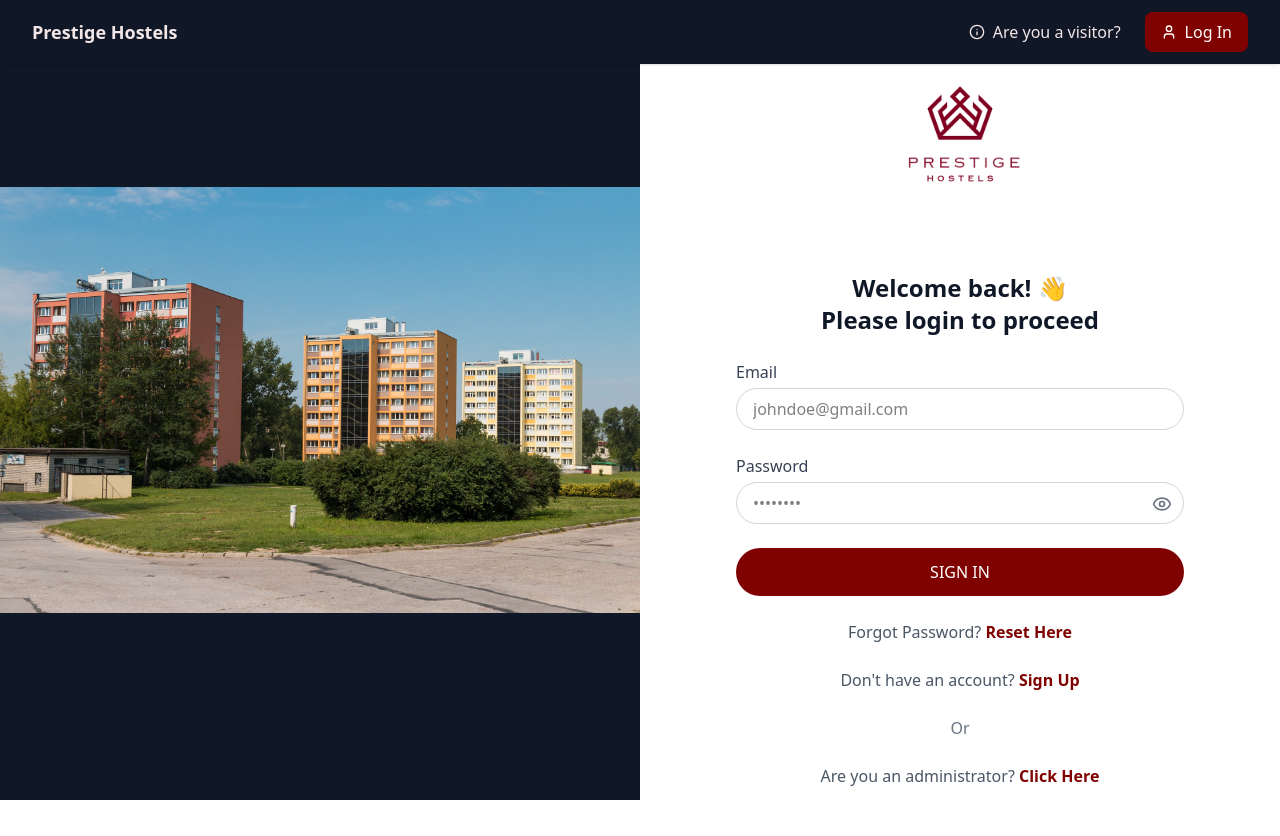
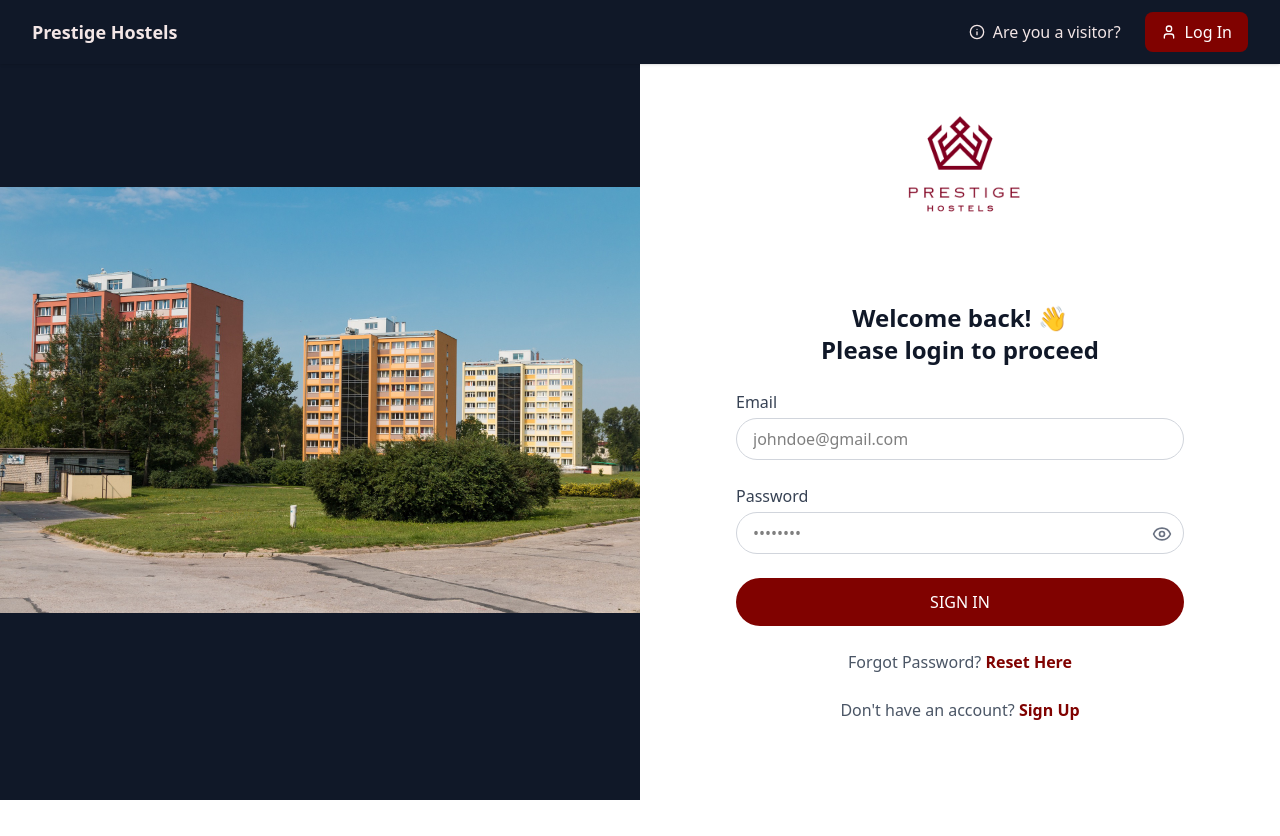
Before and after one commit to Allan-Binga/Modern-Hostel-Management-System, a React (Vite) app in the folder client/: page /login in a window 1280 px wide. After the commit the page ends 800 px from the top, so only its background shows below. Built offline with nearby package versions, Linux system fonts and the light colour scheme; no server answers.

Commit message:
Temporary admin link removal.

```diff
--- a/client/src/pages/Tenant/Login.jsx
+++ b/client/src/pages/Tenant/Login.jsx
@@ -164,14 +164,14 @@
           </p>
 
           {/* Divider */}
-          <div className="flex items-center justify-center space-x-2">
+          {/* <div className="flex items-center justify-center space-x-2">
             <hr className="w-1/4 border-gray-300" />
             <span className="text-md text-gray-500">Or</span>
             <hr className="w-1/4 border-gray-300" />
-          </div>
+          </div> */}
 
           {/* Administrator Signup */}
-          <p className="text-center text-md text-gray-600">
+          {/* <p className="text-center text-md text-gray-600">
             Are you an administrator?{" "}
             <Link
               to="/administrator/login"
@@ -179,7 +179,7 @@
             >
               Click Here
             </Link>
-          </p>
+          </p> */}
         </div>
       </div>
     </div>
```
